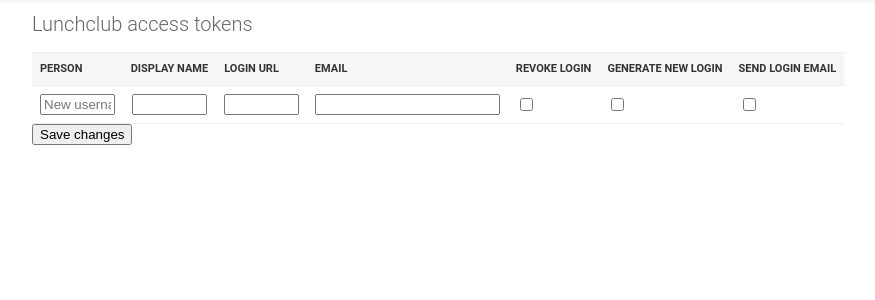
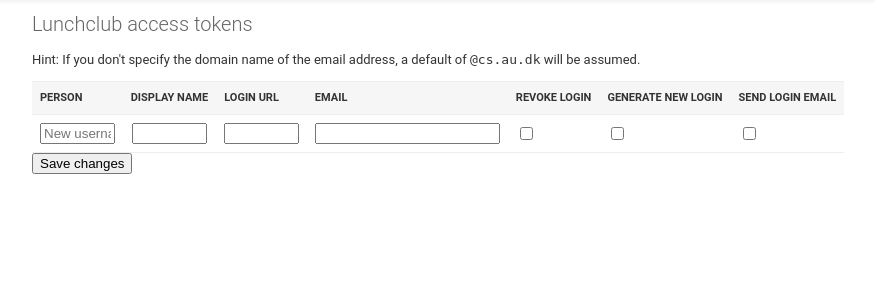
Before and after one commit to Mortal/django-lunchclub, a Django app: page /token/ in a window 1280 px wide. Shown: the part 72-372 px from the top of the page, without its empty margins (47-922 px from the left). Run offline with Django 3.2, Linux system fonts and the light colour scheme; the visitor is signed in with stand-in values (Sample User, id 1); data that the repository does not hold is empty.

Commit message:
Write about default email domain

```diff
--- a/lunchclub/forms.py
+++ b/lunchclub/forms.py
@@ -125,6 +125,8 @@ class AccessTokenListForm(forms.Form):
         'Changes',
         'save_person set_name set_email revoke_tokens save_tokens')
 
+    default_email_domain = 'cs.au.dk'
+
     class Changes(ChangesBase):
         def log_entries(self):
             for person in self.save_person:
@@ -228,8 +230,11 @@ class AccessTokenListForm(forms.Form):
             if not data[base + 'name']:
                 self.add_error(base + 'name', 'Display name is required')
             if data[base + 'email']:
-                if '@' not in data[base + 'email']:
-                    data[base + 'email'] += '@cs.au.dk'
+                add_default = ('@' not in data[base + 'email'] and
+                               self.default_email_domain)
+                if add_default:
+                    data[base + 'email'] += '@' + self.default_email_domain
+
                 email = data[base + 'email']
                 if not email.count('@') == email.strip('@').count('@') == 1:
                     self.add_error(base + 'email', 'Invalid email address')
--- a/lunchclub/templates/lunchclub/accesstokenlist.html
+++ b/lunchclub/templates/lunchclub/accesstokenlist.html
@@ -23,6 +23,11 @@ you must send them yourself:</p>
 </ul>
 {% elif success %}
 <p>Changes saved!</p>
+{% endif %}
+
+{% if form.default_email_domain %}
+<p>Hint: If you don't specify the domain name of the email address,
+a default of <tt>@{{ form.default_email_domain }}</tt> will be assumed.</p>
 {% endif %}
 
 {{ form.errors }}
```
